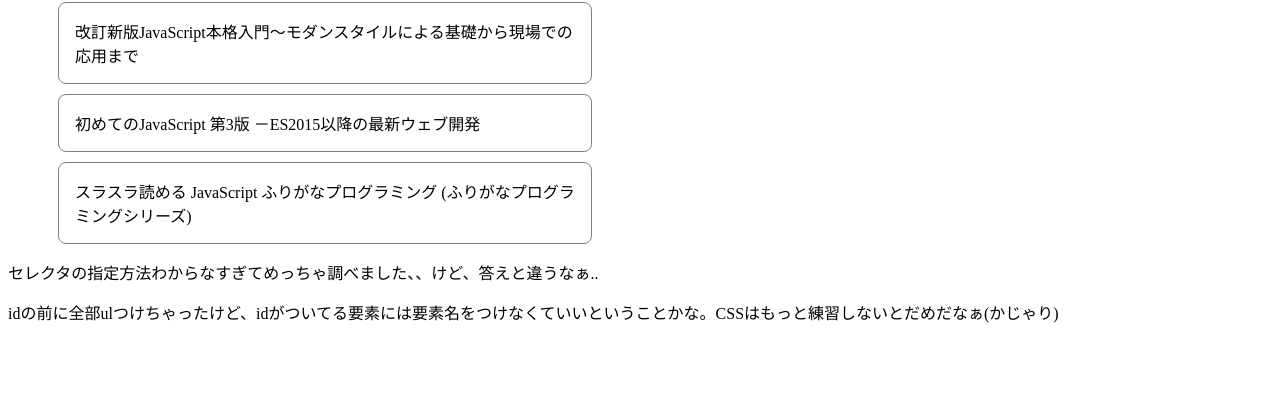
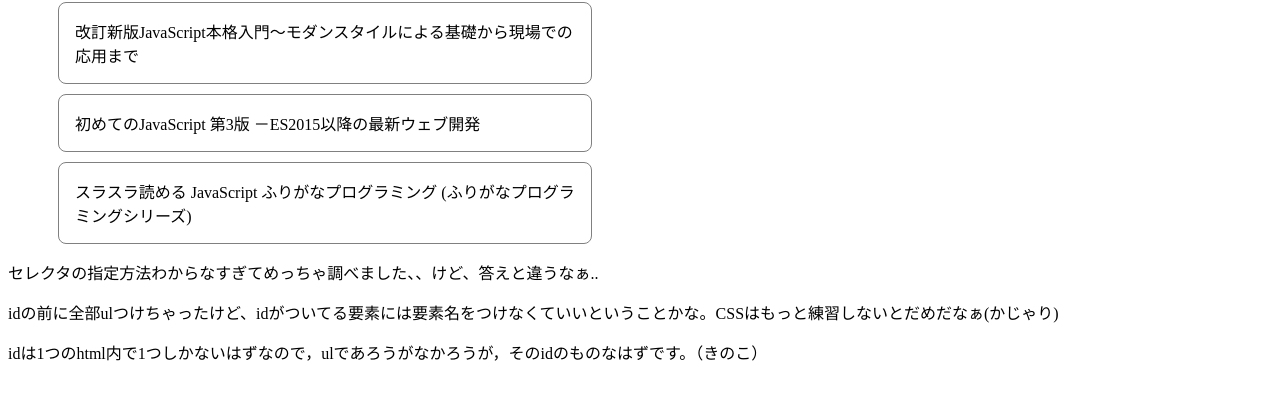
Before and after one commit to nnkzr777/js-practice, a plain HTML site: page lesson6/lesson6_1.html in a window 1280 px wide. Shown: the part 78-478 px from the top of the page. Drawn offline with Linux system fonts and the light colour scheme.

Commit message:
review 6-1

```diff
--- a/lesson6/lesson6_1.html
+++ b/lesson6/lesson6_1.html
@@ -57,6 +57,7 @@
 </ul>
 <p>セレクタの指定方法わからなすぎてめっちゃ調べました、、けど、答えと違うなぁ..</p>
 <p>idの前に全部ulつけちゃったけど、idがついてる要素には要素名をつけなくていいということかな。CSSはもっと練習しないとだめだなぁ(かじゃり)</p>
+<p>idは1つのhtml内で1つしかないはずなので，ulであろうがなかろうが，そのidのものなはずです。（きのこ）</p>
 </body>
 
 </html>
```
